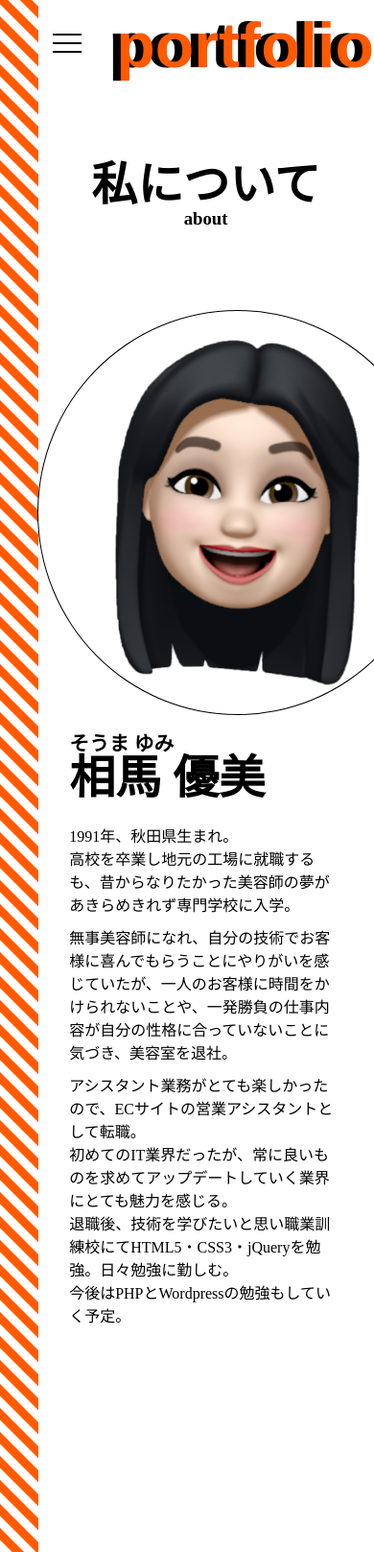
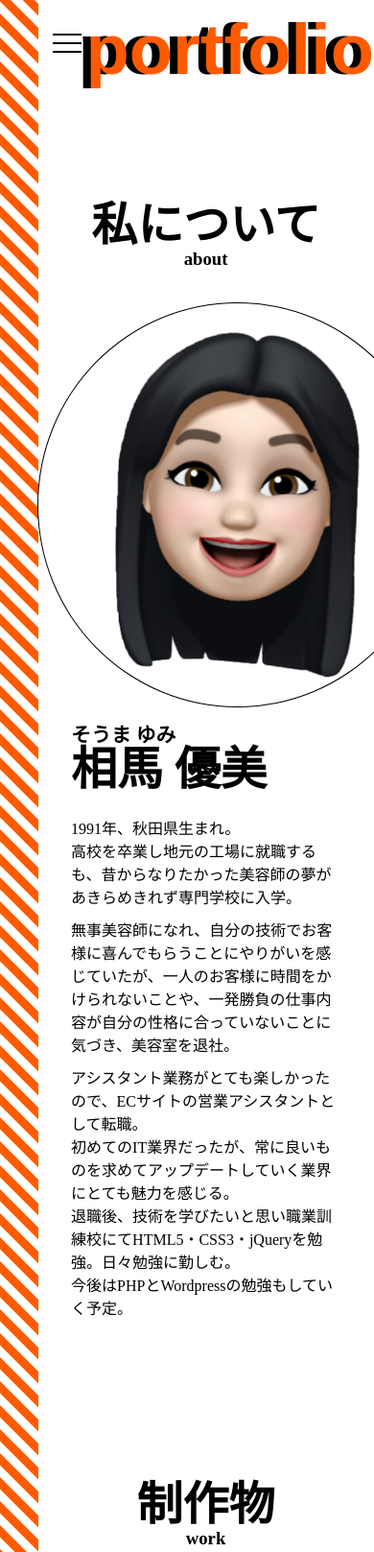
Before and after one commit to ym-soma/portfolio, a plain HTML site: page index.html in a window 390 px wide. Shown: the top 1617 px of the page at 96% size. Drawn offline with Linux system fonts and the light colour scheme.

Commit message:
syuusei
syuusei

```diff
--- a/assets/css/style.css
+++ b/assets/css/style.css
@@ -311,10 +311,12 @@ main h1 {
   font-weight: bold;
   margin-bottom: 3vh;
 }
+
 .introduction .prof_text p:nth-child(3),
-.introduction .prof_text p:nth-child(4){
+.introduction .prof_text p:nth-child(4) {
   margin-bottom: 10px;
 }
+
 /* 制作 */
 #work {
   margin-bottom: 30vh;
@@ -324,6 +326,9 @@ main h1 {
   margin: 2vw 2vw;
 }
 
+#work figure {
+  background-color: #0000002b;
+}
 #work figure img {
   width: 27.375rem;
   height: 21.375rem;
@@ -362,7 +367,7 @@ main h1 {
 
 
 
-@media screen and (max-width:640px) {
+@media screen and (max-width:780px) {
 
   .wrapper {
     width: auto;
@@ -375,17 +380,14 @@ main h1 {
 
   /* タイトル */
   main h1 {
-    font-size: 17vw;
+    font-size: 19vw;
     text-shadow: -8px 0 0 #000;
     width: auto;
     height: auto;
-    line-height: 13vh;
+    line-height: 14vh;
   }
 
-  /* プロフィール */
-  #profile {
-    padding-top: 20vh;
-  }
+
 
   /* ナビ */
   .always {
@@ -398,18 +400,31 @@ main h1 {
     left: 55px;
   }
 
-  /* 自画像 */
+  /* 自己紹介 */
+  #profile {
+    padding-top: 25vh;
+    margin-bottom: 20vh;
+  }
+  h3 {
+    margin-bottom: 4vh;
+  }
+
+  /* 自己紹介_自画像 */
   .introduction .faceimg {
     margin-bottom: 5%;
   }
 
-  /* 自己紹介 */
+  /* 自己紹介_文章 */
   .introduction .prof_text {
-    width: 73vw;
+    width: 72vw;
     line-height: 1.5rem;
   }
 
-/* 制作 */
+  /* 制作 */
+  #work {
+    margin-bottom: 20vh;
+  }
+
   #work ul li {
     margin-bottom: 6vw;
   }
--- a/index.html
+++ b/index.html
@@ -111,7 +111,7 @@
           <p>個人製作（制作期間：5日）</p>
         </li>
         <li>
-          <figure><a href="#"><img src="assets/images/comp4.png" alt="ポートフォリオサイト"></a></figure>
+          <figure><a href="#"><img src="assets/comp/comp.jpg" alt="ポートフォリオサイト"></a></figure>
           <figcaption>ポートフォリオサイト（現サイト）</figcaption>
           <p>個人製作（制作期間：3日）</p>
         </li>
```
Also changed, not shown: assets/images/comp4.png (deleted), 1 other file.
